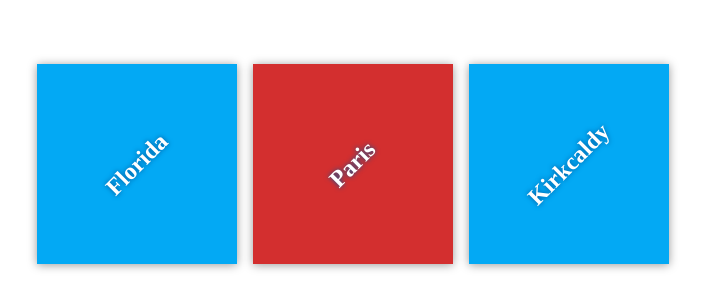
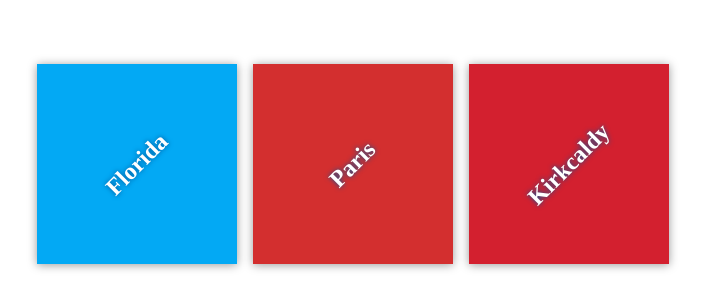
Before and after one commit to dysartcoal/my-travel-plans, a plain HTML site: page index.html in a window 1280 px wide. Shown: the part 236-544 px from the top of the page, without its empty margins (287-992 px from the left). Drawn offline with Linux system fonts and the light colour scheme; files that its build step writes are made by us from their sources.

Commit message:
Style destinations

```diff
--- a/app.css
+++ b/app.css
@@ -53,3 +53,7 @@ h2 {
 #paris {
     background-color: #d32f2f;
 }
+
+#kirkcaldy {
+    background-color: #d3202f;
+}
```
